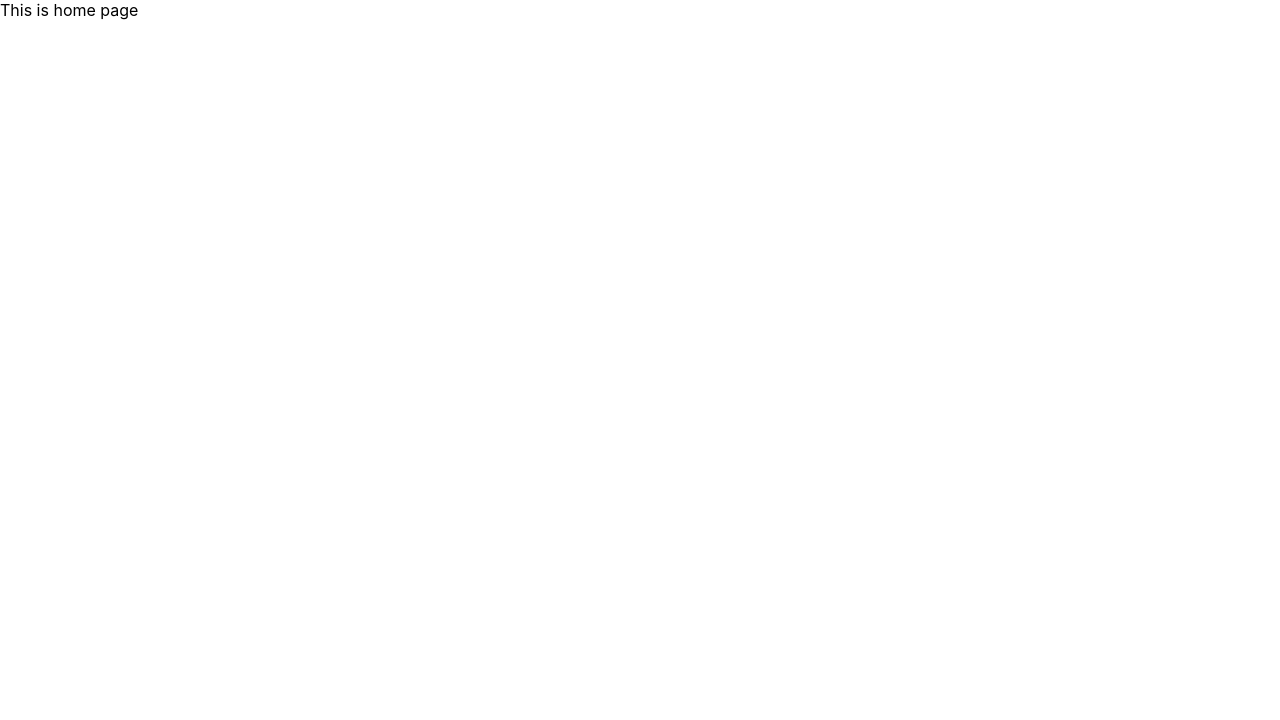
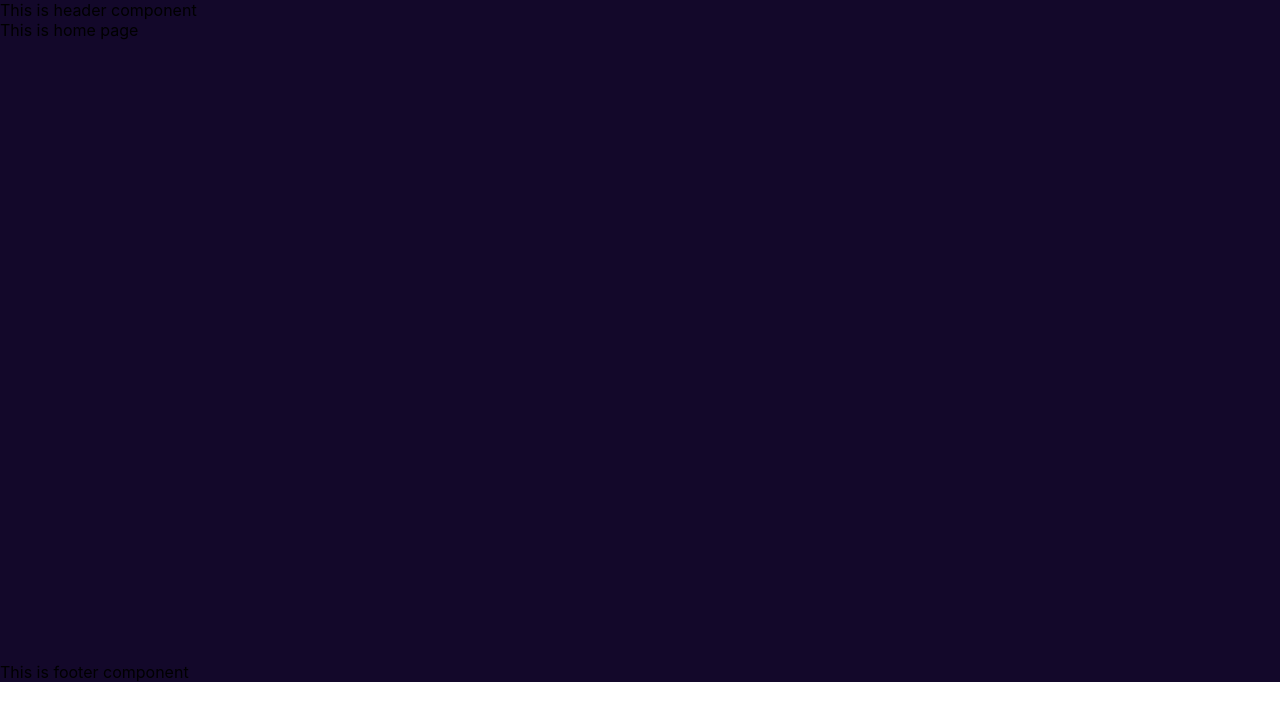
Before and after one commit to ShakirAziz/vgen-ai, a React (Create React App) app: page / in a window 1280 px wide. Shown: the top 720 px of the page. Built offline with nearby package versions, Linux system fonts and the light colour scheme.

Commit message:
create layout component

```diff
--- a/src/App.js
+++ b/src/App.js
@@ -1,10 +1,11 @@
 import { Box } from "@mui/material";
+import { RouterProvider } from "react-router-dom";
 import Routers from "./routes";
 
 function App() {
   return (
     <Box>
-      <Routers />
+      <RouterProvider router={Routers} />
     </Box>
   );
 }
--- /dev/null
+++ b/src/components/footer/index.jsx
@@ -0,0 +1,12 @@
+import React from "react";
+
+const Footer = () => {
+  return (
+    <div>
+      {" "}
+      <p>This is footer component</p>
+    </div>
+  );
+};
+
+export default Footer;
--- /dev/null
+++ b/src/components/header/index.jsx
@@ -0,0 +1,11 @@
+import React from "react";
+
+const Header = () => {
+  return (
+    <div>
+      <p>This is header component</p>
+    </div>
+  );
+};
+
+export default Header;
--- /dev/null
+++ b/src/components/layout/index.jsx
@@ -0,0 +1,23 @@
+import { Outlet } from "react-router-dom";
+import { Box } from "@mui/material";
+import Header from "../header";
+import Footer from "../footer";
+const Layout = () => {
+  return (
+    <Box sx={{ backgroundColor: "#13082A" }}>
+      <Box>
+        <Header />
+        <Box
+          sx={{
+            minHeight: "80.25vh",
+          }}
+        >
+          <Outlet />
+        </Box>
+        <Footer />
+        {/* <LoginError open={!isAuthenticated} /> */}
+      </Box>
+    </Box>
+  );
+};
+export default Layout;
--- a/src/routes/index.jsx
+++ b/src/routes/index.jsx
@@ -1,5 +1,6 @@
 import React from "react";
-import { BrowserRouter, Route, Routes } from "react-router-dom";
+import { createBrowserRouter } from "react-router-dom";
+import Layout from "../components/layout";
 import Homepage from "../pages/home";
 import Error404 from "../pages/404";
 import About from "../pages/about";
@@ -7,21 +8,20 @@ import CreateAiImage from "../pages/createAiImage";
 import Login from "../pages/login";
 import Signup from "../pages/signup";
 
-const Routers = () => {
-  return (
-    <div>
-      <BrowserRouter>
-        <Routes>
-          <Route index element={<Homepage />} />
-          <Route path="createAiImage" element={<CreateAiImage />} />
-          <Route path="about" element={<About />} />
-          <Route path="login" element={<Login />} />
-          <Route path="signUp" element={<Signup />} />
-          <Route path="*" element={<Error404 />} />
-        </Routes>
-      </BrowserRouter>
-    </div>
-  );
-};
+const Routers = createBrowserRouter([
+  {
+    path: "/",
+    element: <Layout />,
+    children: [
+      { index: true, element: <Homepage /> },
+      { path: "createAiImage", element: <CreateAiImage /> },
+      { path: "about", element: <About /> },
+    ],
+  },
+  { path: "login", element: <Login /> },
+  { path: "signUp", element: <Signup /> },
+
+  { path: "*", element: <Error404 /> },
+]);
 
 export default Routers;
```
